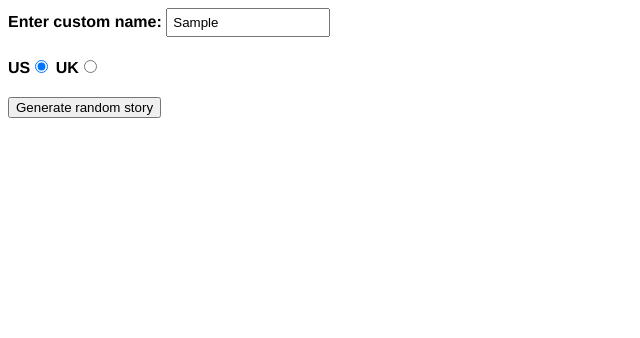
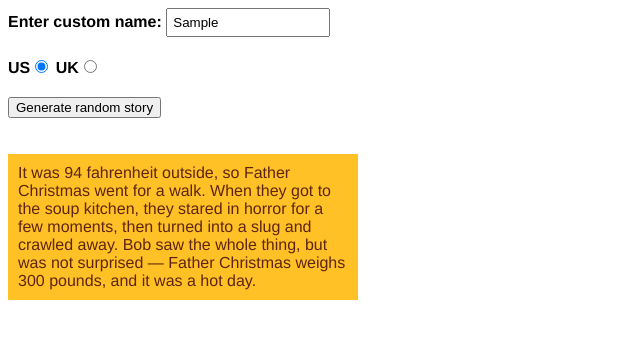
Before and after one commit to Tanner90909/Silly-Story-Generator, a plain HTML site: page index.html in a window 1280 px wide. Both pictures are taken after typing "Sample" into the empty fields and a click on the button "Generate random story". Shown: the whole page, without its empty margins (0-640 px from the left). Drawn offline with Linux system fonts and the light colour scheme.

Commit message:
Corrected syntax with bob dos

```diff
--- a/index.html
+++ b/index.html
@@ -5,7 +5,6 @@
     <meta name="viewport" content="width=device-width" />
 
     <title>Silly story generator</title>
-    <script src="main.js"></script>
     <style>
       body {
         font-family: helvetica, sans-serif;
@@ -50,5 +49,6 @@
     </div>
     <!-- Thanks a lot to Willy Aguirre for his help with the code for this assessment -->
     <p class="story"></p>
+    <script src="main.js"></script>
   </body>
 </html>
--- a/main.js
+++ b/main.js
@@ -8,29 +8,29 @@ function randomValueFromArray(array){
 }
 
 
-const storyText = "It was 94 fahrenheit outside, so :insertx: went for a walk. When they got to :inserty:, they stared in horror for a few moments, then :insertz:. Bob saw the whole thing, but was not surprised — :insertx: weighs 300 pounds, and it was a hot day."
-const insertX = ["Willy the Goblin", "Big Daddy", "Father Christmas"]
-const insertY = ["the soup kitchen", "Disneyland", "the White House"]
-const insertZ = ["spontaneously combusted", "melted into a puddle on the sidewalk", "turned into a slug and crawled away"]
+const storyText = "It was 94 fahrenheit outside, so :insertx: went for a walk. When they got to :inserty:, they stared in horror for a few moments, then :insertz:. Bob saw the whole thing, but was not surprised — :insertx: weighs 300 pounds, and it was a hot day.";
+var insertX = ["Willy the Goblin", "Big Daddy", "Father Christmas"];
+var insertY = ["the soup kitchen", "Disneyland", "the White House"];
+var insertZ = ["spontaneously combusted", "melted into a puddle on the sidewalk", "turned into a slug and crawled away"];
 
 randomize.addEventListener('click', result);
 
 function result() {
-  const newStory = storyText
-  const xItem = randomValueFromArray(insertX);
-  const yItem = randomValueFromArray(insertY);
-  const zItem = randomValueFromArray(insertZ);
-  newStory = newStory.replaceAll(insertX, xItem);
-  newStory = newStory.replaceAll(insertY, yItem);
-  newStory = newStory.replaceAll(insertZ, zItem);
+  var newStory = storyText;
+  var xItem = randomValueFromArray(insertX);
+  var yItem = randomValueFromArray(insertY);
+  var zItem = randomValueFromArray(insertZ);
+  newStory = newStory.replaceAll(":insertx:", xItem);
+  newStory = newStory.replaceAll(":inserty:", yItem);
+  newStory = newStory.replaceAll(":insertz:", zItem);
   if(customName.value !== '') {
-    const name = customName.value;
+    var name = customName.value;
     newStory.replaceAll("Bob", name);
   }
 
   if(document.getElementById("uk").checked) {
-    const weight = "Math.round(300 * 0.071429) stone";
-    const temperature =  "Math.round((94-32) * (5/9)) centigrade";
+    var weight = Math.round(300 * 0.071429)+" stone";
+    var temperature =  Math.round((94-32) * (5/9))+" centigrade";
     newStory = newStory.replaceAll("94 fahrenheit", temperature);
     newStory = newStory.replaceAll("300 pounds", weight);
   }
```
